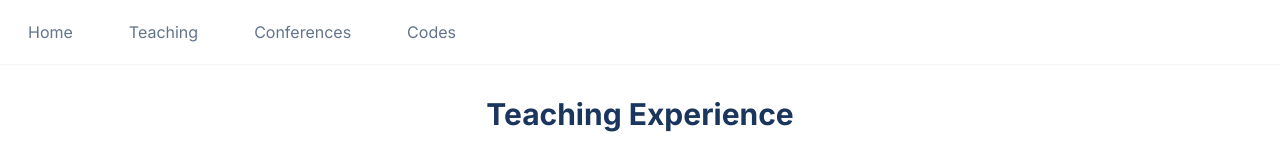
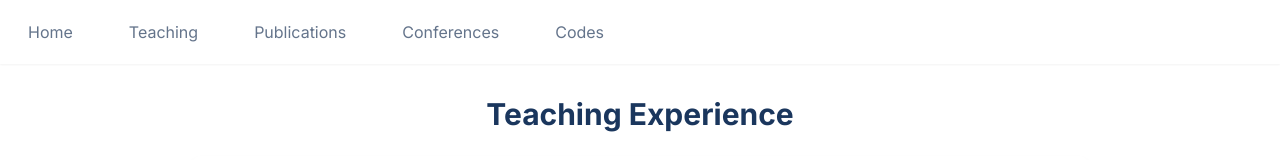
Before and after one commit to arunav2123/scholarly-digital-space, a React (Vite) app: page /scholarly-digital-space/teaching in a window 1280 px wide. Shown: the top 160 px of the page. Built offline with nearby package versions, Linux system fonts and the light colour scheme.

Commit message:
Update Navigation.tsx
adding Publication tab

```diff
--- a/src/components/Navigation.tsx
+++ b/src/components/Navigation.tsx
@@ -19,6 +19,12 @@ const Navigation = () => {
               Teaching
             </Link>
             <Link
+              to="/publications"
+              className="nav-link inline-flex items-center"
+            >
+              Publications
+            </Link>
+            <Link
               to="/conferences"
               className="nav-link inline-flex items-center"
             >
```
